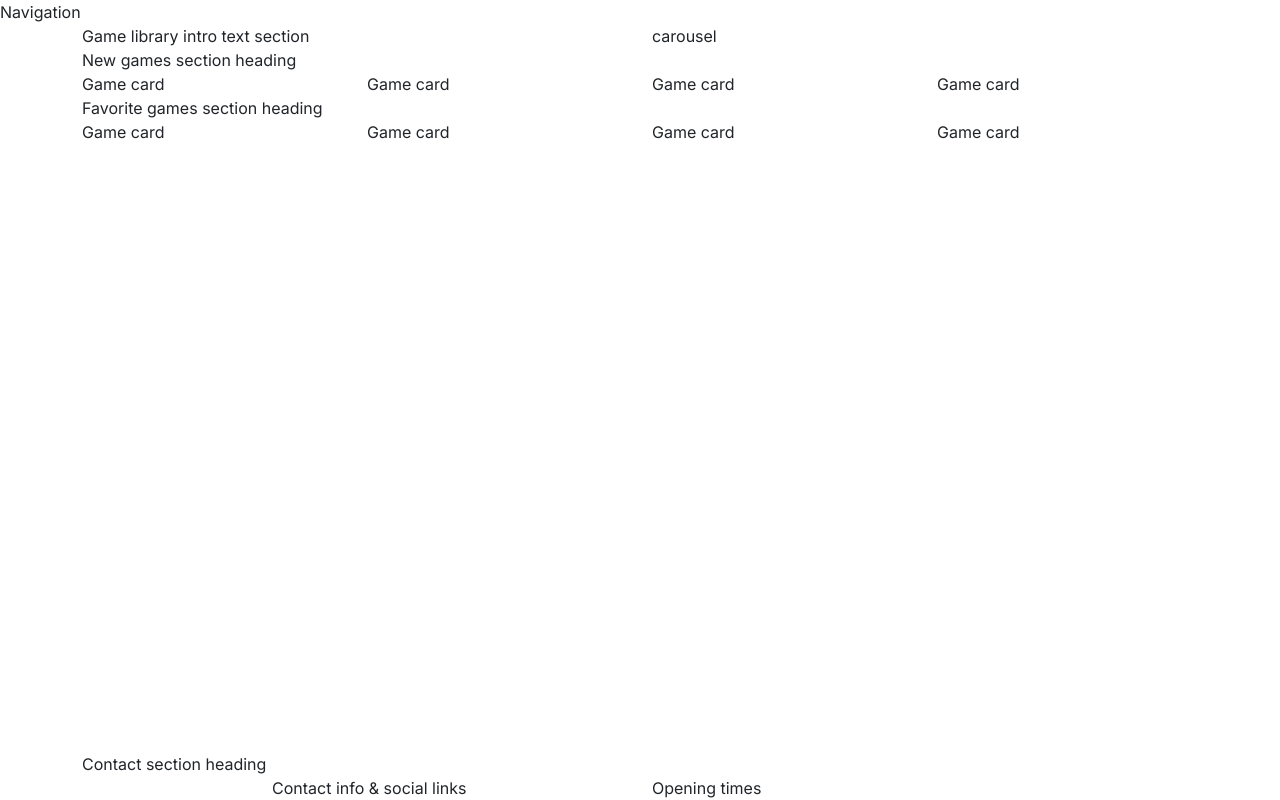
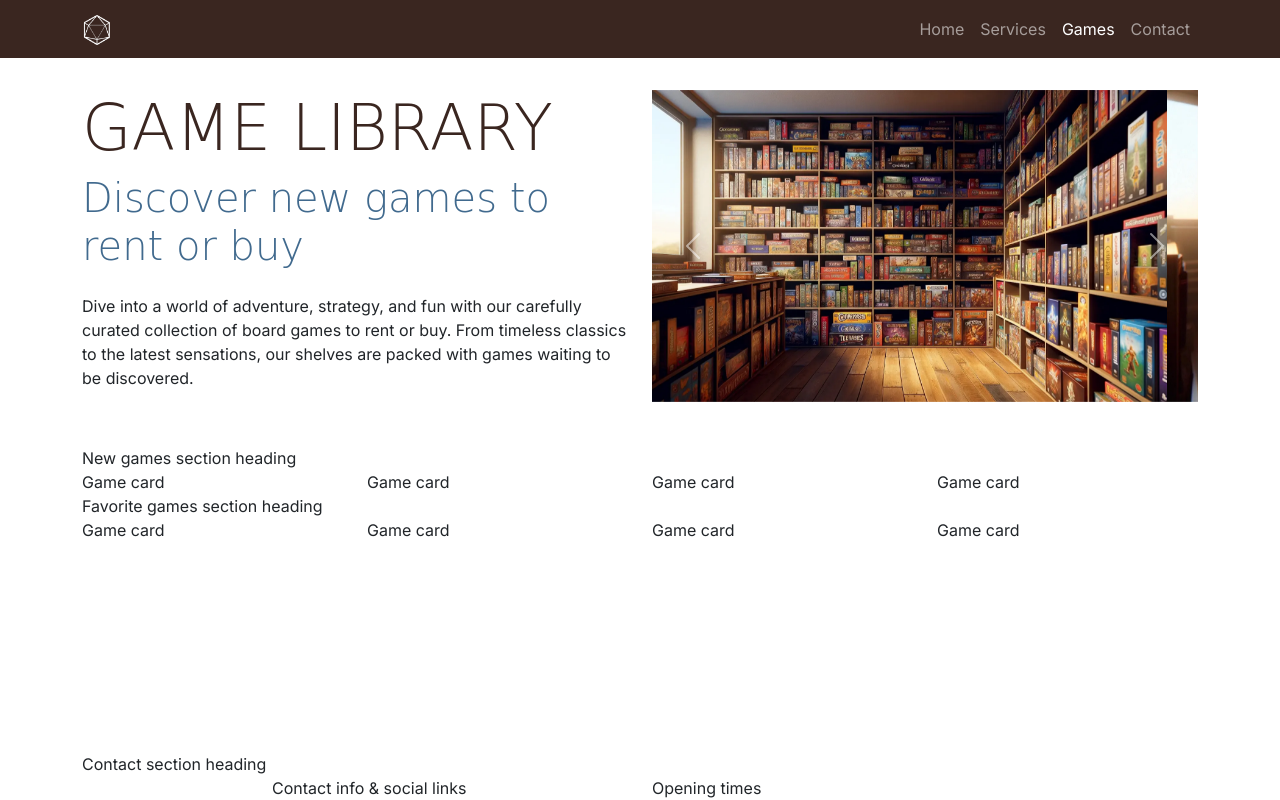
Before and after one commit to kinguiii/boardwalk-games, a plain HTML site: page game-library.html in a window 1280 px wide. Drawn offline with nearby package versions, Linux system fonts and the light colour scheme; a web font is replaced by a local one.

Commit message:
add nav bar and header for game library page

```diff
--- a/game-library.html
+++ b/game-library.html
@@ -6,13 +6,12 @@
     <meta name="viewport" content="width=device-width, initial-scale=1.0">
     <meta name="description"
         content="Explore Boardwalk Games' vast library of engaging and exciting board games available for rent or purchase. Reserve your game online and embark on your next board game adventure today!">
-    <title>Boardwalk Games | Library</title>
+    <title>Boardwalk Games | Game Library</title>
 
     <!-- favicons generated by favicon.io -->
     <link rel="apple-touch-icon" sizes="180x180" href="assets/images/apple-touch-icon.png">
     <link rel="icon" type="image/png" sizes="32x32" href="assets/images/favicon-32x32.png">
     <link rel="icon" type="image/png" sizes="16x16" href="assets/images/favicon-16x16.png">
-
 
     <!-- Bootstrap 5 CSS -->
     <link href="https://cdn.jsdelivr.net/npm/bootstrap@5.3.3/dist/css/bootstrap.min.css" rel="stylesheet"
@@ -23,15 +22,78 @@
 </head>
 
 <!-- Classes on body set to work with mt-auto on footer to ensure it always stays at the bottom of the page -->
+
 <body class="d-flex flex-column min-vh-100">
     <!-- Navigation -->
-    <Nav>Navigation</Nav>
+    <nav id="navbar" class="navbar navbar-expand-lg" data-bs-theme="dark">
+        <div class="container">
+            <a class="navbar-brand" href="index.html">
+                <img src="assets/images/logo-sm-white.png" alt="Boardwalk Games logo" class="logo">
+            </a>
+            <button class="navbar-toggler" type="button" data-bs-toggle="collapse" data-bs-target="#navbarNav"
+                aria-controls="navbarNav" aria-expanded="false" aria-label="Toggle navigation">
+                <span class="navbar-toggler-icon"></span>
+            </button>
+            <div class="collapse navbar-collapse" id="navbarNav">
+                <ul class="navbar-nav ms-auto">
+                    <li class="nav-item">
+                        <a class="nav-link" href="index.html">Home</a>
+                    </li>
+                    <li class="nav-item">
+                        <a class="nav-link" href="#">Services</a>
+                    </li>
+                    <li class="nav-item">
+                        <a class="nav-link active" aria-current="page" href="game-library.html">Games</a>
+                    </li>
+                    <li class="nav-item">
+                        <a class="nav-link" href="#">Contact</a>
+                    </li>
+                </ul>
+            </div>
+        </div>
+    </nav>
 
     <!-- Header with carousel -->
-    <header class="container">
+    <header id="header" class="container section">
         <div class="row">
-            <div class="col-12 col-xl-6">Game library intro text section</div>
-            <div class="col-12 col-xl-6">carousel</div>
+            <div class="col-12 col-xl-6 text-center text-xl-start">
+                <h1 class="display-3">Game Library</h1>
+                <p class="lead display-6 sub-heading-color">Discover new games to rent or buy</p>
+                <p class="my-4">Dive into a world of adventure, strategy, and fun with our carefully curated collection
+                    of board games to rent or buy. From timeless classics to the latest sensations, our shelves are
+                    packed with games waiting to be discovered.</p>
+            </div>
+            <div class="col-12 col-xl-6">
+                <div id="carouselExampleAutoplaying" class="carousel slide" data-bs-ride="carousel">
+                    <div class="carousel-inner">
+                        <div class="carousel-item active">
+                            <img src="assets/images/game-library-carousel-1.webp" class="d-block w-100"
+                                alt="Bookshelves filled with boardgames">
+                        </div>
+                        <div class="carousel-item">
+                            <img src="assets/images/game-library-carousel-2.webp" class="d-block w-100"
+                                alt="Bookshelves filled with boardgames">
+                        </div>
+                        <div class="carousel-item">
+                            <img src="assets/images/game-library-carousel-3.webp" class="d-block w-100"
+                                alt="Bookshelves filled with boardgames, one man is browsing the shelves">
+                        </div>
+                        <div class="carousel-item">
+                            <img src="assets/images/game-library-carousel-4.webp" class="d-block w-100"
+                                alt="8 board games stacked on top of each other">
+                    </div>
+                    <button class="carousel-control-prev" type="button" data-bs-target="#carouselExampleAutoplaying"
+                        data-bs-slide="prev">
+                        <span class="carousel-control-prev-icon" aria-hidden="true"></span>
+                        <span class="visually-hidden">Previous</span>
+                    </button>
+                    <button class="carousel-control-next" type="button" data-bs-target="#carouselExampleAutoplaying"
+                        data-bs-slide="next">
+                        <span class="carousel-control-next-icon" aria-hidden="true"></span>
+                        <span class="visually-hidden">Next</span>
+                    </button>
+                </div>
+            </div>
         </div>
     </header>
     <!-- main element to hold all key sections of the Library page. It is not part of the grid structure -->
```
